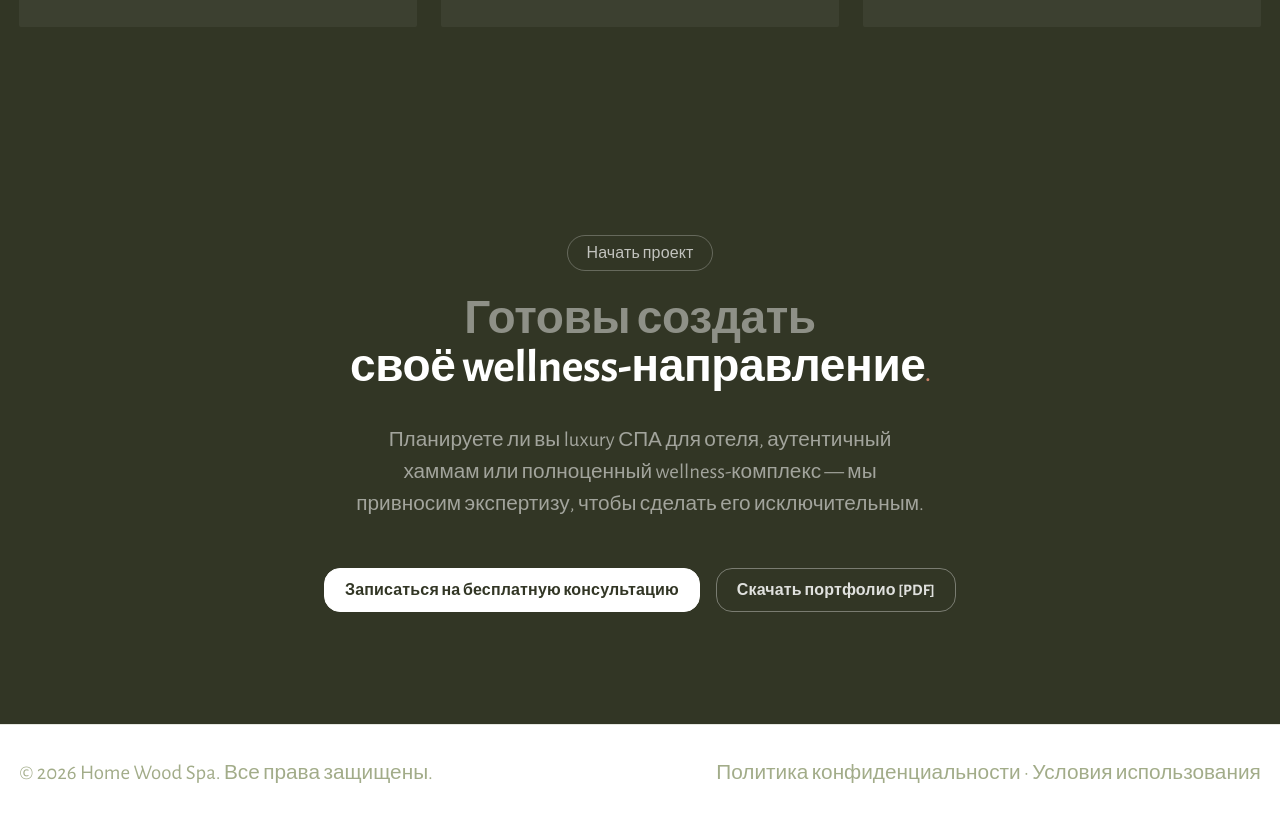
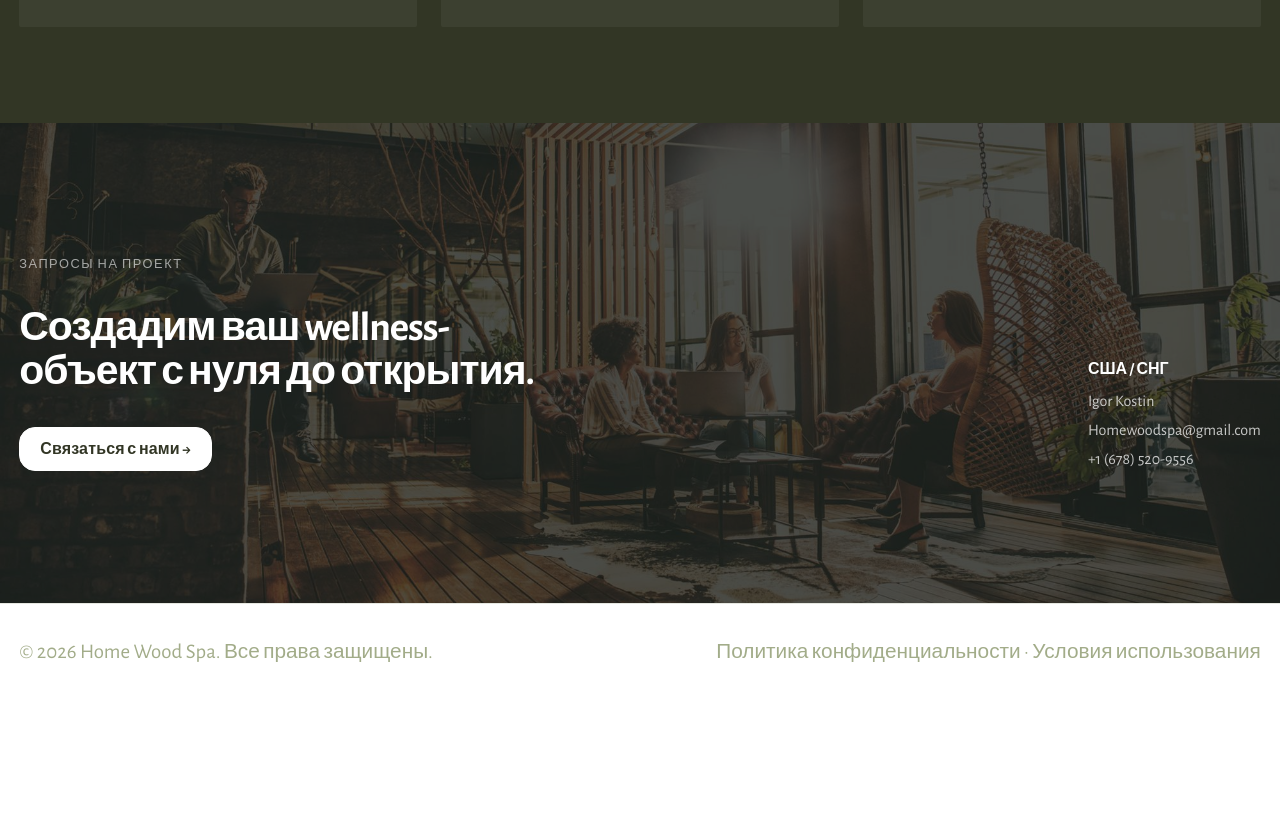
Before and after one commit to digitalcluster25/hws, a React (Vite) app: page / in a window 1280 px wide. Shown: the part 8560-9380 px from the top of the page. After the commit the page ends 9259 px from the top, so only its background shows below. Built offline with nearby package versions, Linux system fonts and the light colour scheme.

Commit message:
feat: CTA section — Ohio work inquiries layout with bg image, Igor Kostin contacts

```diff
--- a/src/styles/hws.css
+++ b/src/styles/hws.css
@@ -774,3 +774,90 @@ select.hws-field { appearance: none; cursor: pointer; }
   background-size: 100% 1em;
   transition-duration: 0.2s;
 }
+
+/* ─────────────────────────────────────────────
+   CTA / Work Inquiries — Ohio demo2 style
+   ───────────────────────────────────────────── */
+.cta-section {
+  position: relative;
+  overflow: hidden;
+  min-height: 480px;
+  display: flex;
+  align-items: center;
+  padding: 5rem max(1.5vw, 16px);
+}
+.cta-bg {
+  position: absolute;
+  inset: 0;
+  background-size: cover;
+  background-position: center;
+  z-index: 0;
+}
+.cta-overlay {
+  position: absolute;
+  inset: 0;
+  background: rgba(30, 32, 24, 0.62);
+  z-index: 1;
+}
+.cta-inner {
+  position: relative;
+  z-index: 2;
+  display: flex;
+  align-items: flex-end;
+  justify-content: space-between;
+  gap: 4rem;
+  width: 100%;
+}
+
+/* left */
+.cta-left {
+  display: flex;
+  flex-direction: column;
+  align-items: flex-start;
+  gap: 2rem;
+  max-width: 520px;
+}
+.cta-label {
+  font-size: 0.8rem !important;
+  font-weight: 500;
+  letter-spacing: 0.12em;
+  color: rgba(255,255,255,0.6);
+  text-transform: uppercase;
+}
+.cta-h2 {
+  font-size: clamp(2rem, 3.2vw, 3.6rem) !important;
+  font-weight: 800;
+  line-height: 1.08;
+  letter-spacing: -0.025em;
+  color: #fff;
+}
+
+/* right — contacts */
+.cta-right {
+  flex-shrink: 0;
+}
+.cta-contact {
+  display: flex;
+  flex-direction: column;
+  gap: 0.3rem;
+}
+.cta-contact-city {
+  font-size: 1rem !important;
+  font-weight: 700;
+  color: #fff;
+  margin-bottom: 0.2rem;
+}
+.cta-contact-name {
+  font-size: 1rem !important;
+  font-weight: 400;
+  color: rgba(255,255,255,0.75);
+}
+.cta-contact-line {
+  font-size: 1rem !important;
+  color: rgba(255,255,255,0.75);
+}
+
+/* mobile */
+@media (max-width: 768px) {
+  .cta-inner { flex-direction: column; align-items: flex-start; gap: 2.5rem; }
+}
--- a/src/wireframe/Wireframe.jsx
+++ b/src/wireframe/Wireframe.jsx
@@ -229,15 +229,28 @@ export default function Wireframe() {
       </section>
 
       {/* ── 12. ФИНАЛЬНЫЙ CTA ── */}
-      <section id="contact" className="py-28" style={{ background: C.dark, ...px }}>
-        <div className="text-center" style={wrap}>
-          <SectionHeader badge="Начать проект" light="Готовы создать" dark="своё wellness-направление" className="sh-wrap--inverse items-center mb-8" />
-          <p className="hws-small tc-w55 max-w-xl mx-auto mb-12">
-            Планируете ли вы luxury СПА для отеля, аутентичный хаммам или полноценный wellness-комплекс — мы привносим экспертизу, чтобы сделать его исключительным.
-          </p>
-          <div className="flex flex-col sm:flex-row gap-4 justify-center">
-            <Button href="#contact" variant="filled-light" shadow={false}>Записаться на бесплатную консультацию</Button>
-            <Button href="#portfolio" variant="outlined-light" shadow={false}>Скачать портфолио [PDF]</Button>
+      {/* ── 12. ФИНАЛЬНЫЙ CTA ── */}
+      <section id="contact" className="cta-section">
+        {/* фоновое изображение */}
+        <div className="cta-bg" style={{ backgroundImage: 'url(/contactus.jpg)' }} />
+        <div className="cta-overlay" />
+
+        <div className="cta-inner" style={wrap}>
+          {/* левая колонка */}
+          <div className="cta-left">
+            <p className="cta-label">ЗАПРОСЫ НА ПРОЕКТ</p>
+            <h2 className="cta-h2">Создадим ваш wellness-объект с нуля до открытия.</h2>
+            <Button href="/contact" variant="filled-light" shadow={false}>Связаться с нами →</Button>
+          </div>
+
+          {/* правая колонка — контакты */}
+          <div className="cta-right">
+            <div className="cta-contact">
+              <p className="cta-contact-city">США / СНГ</p>
+              <p className="cta-contact-name">Igor Kostin</p>
+              <p className="cta-contact-line">Homewoodspa@gmail.com</p>
+              <p className="cta-contact-line">+1 (678) 520-9556</p>
+            </div>
           </div>
         </div>
       </section>
```
Also changed, not shown: assets/contactus.jpg (added), public/contactus.jpg (added).
